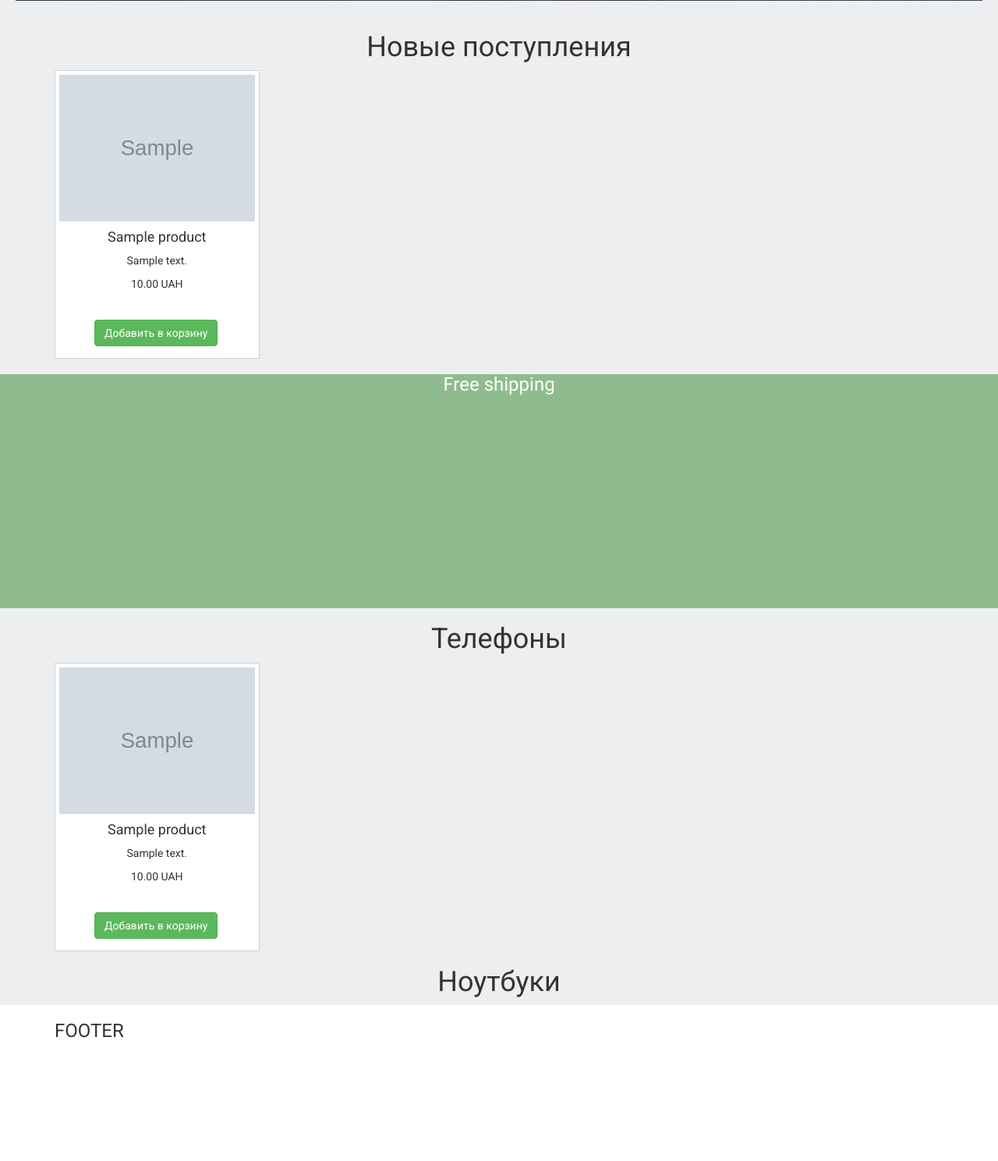
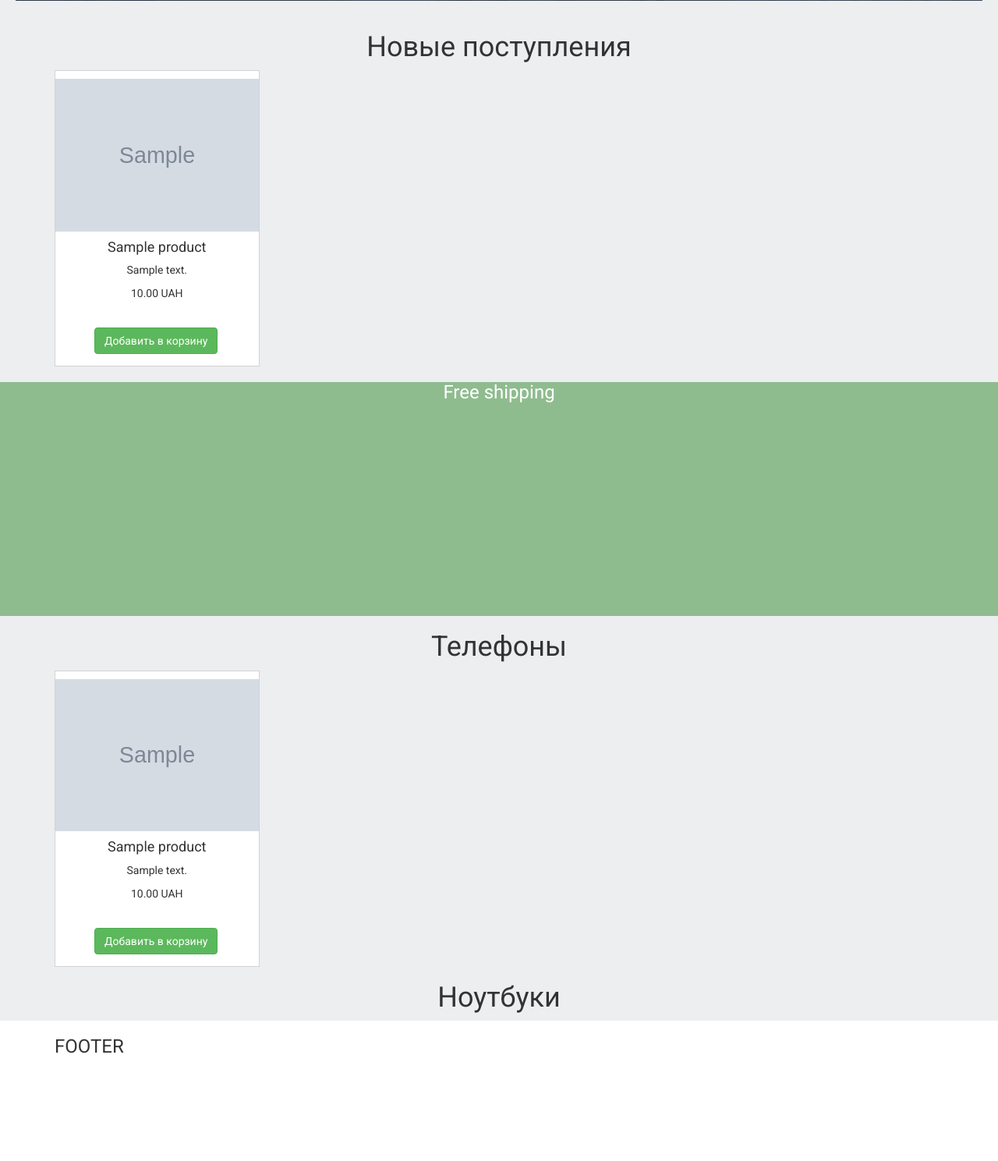
Before and after one commit to snejynka/shop, a Django app: page / in a window 1280 px wide. Shown: the part 637-2126 px from the top of the page at 78% size. Run offline with Django 3.2, Linux system fonts and the light colour scheme; tables that the repository leaves empty hold one stand-in row (values such as "Sample post"); grey boxes marked "Sample" are stand-in pictures; some libraries are stand-ins or nearby versions.

Commit message:
Some adding

```diff
--- a/mysite/settings.py
+++ b/mysite/settings.py
@@ -130,8 +130,11 @@
 
 
 STATICFILES_DIRS = (
-  os.path.join(BASE_DIR, "static",),
+  os.path.join(BASE_DIR, "static"),
 )
+
+
+STATIC_ROOT = os.path.join(BASE_DIR, "static", "static_prod")
 
 MEDIA_URL = '/media/'
 
--- a/static/static_dev/css/style.css
+++ b/static/static_dev/css/style.css
@@ -35,7 +35,7 @@
 }
 
 .product-item{
-    height: 370px;
+    height: 380px;
     background-color: white;
     border: 1px solid lightgrey;
     position: relative;
--- a/templates/base.html
+++ b/templates/base.html
@@ -14,7 +14,6 @@
     <!-- Custom styles -->
     <link rel="stylesheet" href="{% static 'static_dev/css/style.css' %}">
 
-    <link rel="stylesheet" href="{% static 'static_prod/css/style.css' %}">
 
 
 </head>
--- a/templates/landing/landing.html
+++ b/templates/landing/landing.html
@@ -14,7 +14,6 @@
     <!-- Custom styles -->
     <link rel="stylesheet" href="{% static 'static_dev/css/landing.css' %}">
 
-    <link rel="stylesheet" href="{% static 'static_prod/css/landing.css' %}">
 
 
 </head>
```
